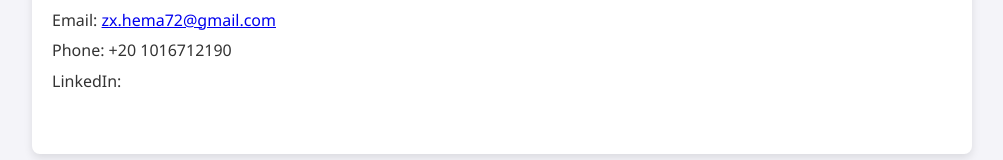
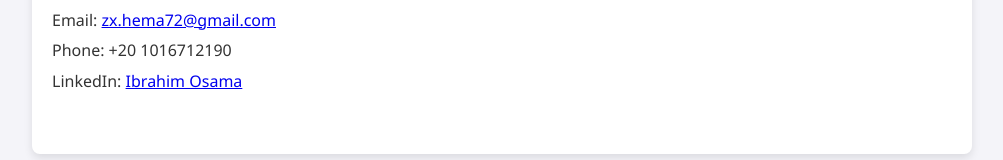
Before and after one commit to He-ema/ibrahim_osama, a plain HTML site: page index.html in a window 1280 px wide. Shown: the part 2285-2445 px from the top of the page, without its empty margins (138-1141 px from the left). Drawn offline with Linux system fonts and the light colour scheme.

Commit message:
Update index.html

```diff
--- a/index.html
+++ b/index.html
@@ -228,7 +228,7 @@
             <h2 class="section-title">Contact</h2>
             <p>Email: <a href="mailto:zx.hema72@gmail.com">zx.hema72@gmail.com</a></p>
             <p>Phone: +20 1016712190</p>
-            <p>LinkedIn: <a href="www.linkedin.com/in/ibrahim-osama-212529225/"></a> </p>
+            <p>LinkedIn: <a href="www.linkedin.com/in/ibrahim-osama-212529225/">Ibrahim Osama</a> </p>
         </div>
     </div>
 
```
